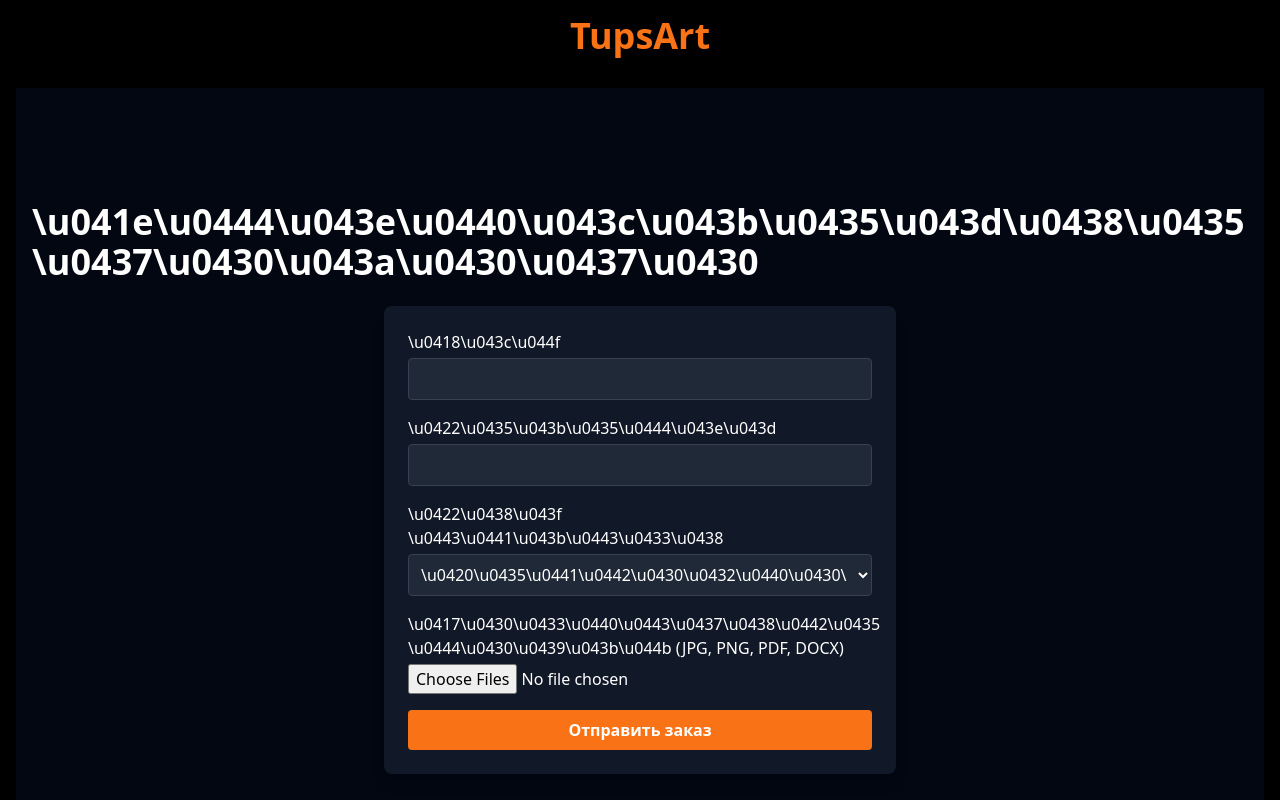
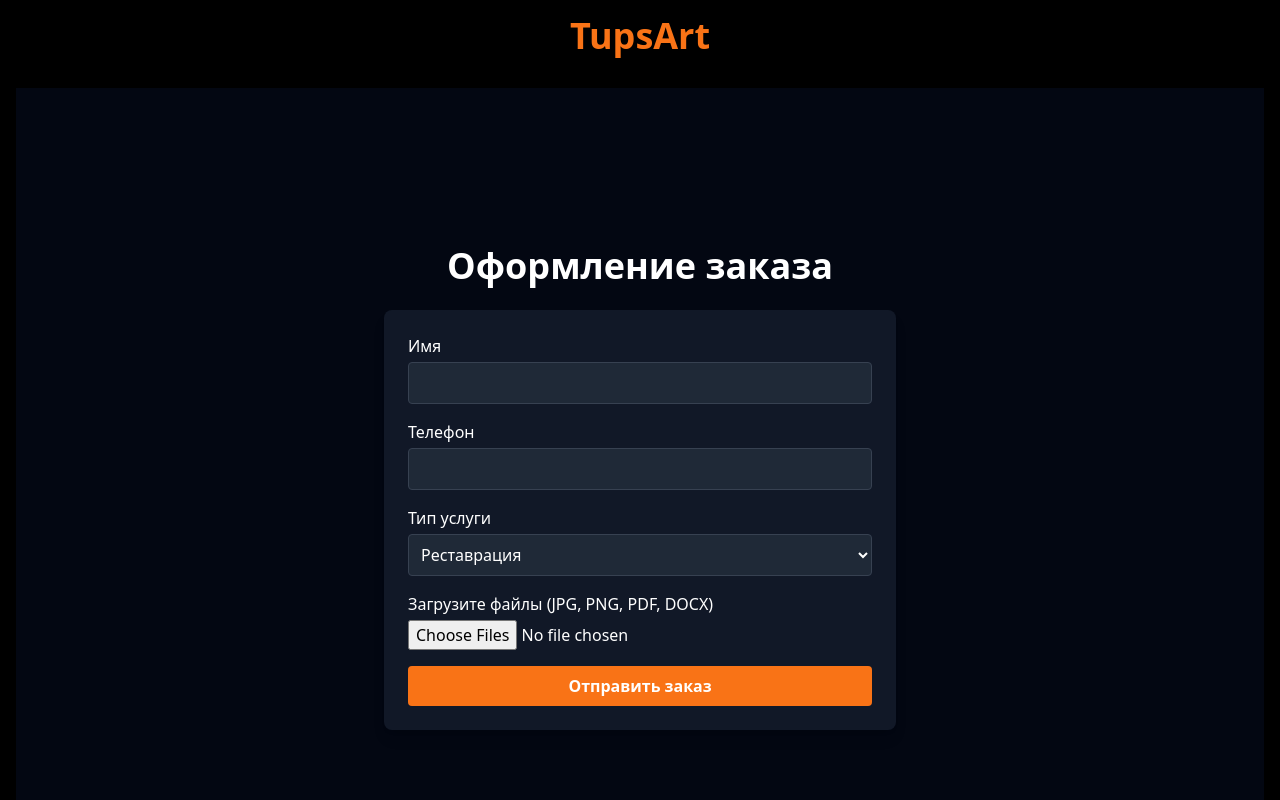
Before and after one commit to nikolaevmichil651-coder/tupsart-order-app, a Next.js app: page / in a window 1280 px wide. Shown: the top 800 px of the page. Built offline with nearby package versions, Linux system fonts and the light colour scheme.

Commit message:
Fix page.tsx: clean syntax and remove unicode issues

```diff
--- a/app/page.tsx
+++ b/app/page.tsx
@@ -1,5 +1,4 @@
 "use client";
-
 import React, { useState, FormEvent } from "react";
 
 const MAX_SIZE = 15 * 1024 * 1024; // 15MB
@@ -18,7 +17,7 @@
     const list = Array.from(e.target.files);
     const totalSize = list.reduce((acc, file) => acc + file.size, 0);
     if (totalSize > MAX_SIZE) {
-      setError("\u0421\u0443\u043c\u043c\u0430\u0440\u043d\u044b\u0439 \u0440\u0430\u0437\u043c\u0435\u0440 \u0444\u0430\u0439\u043b\u043e\u0432 \u043f\u0440\u0435\u0432\u044b\u0448\u0430\u0435\u0442 15 \u041c\u0411");
+      setError("Суммарный размер файлов превышает 15 МБ");
       return;
     }
     setFiles(list);
@@ -46,11 +45,11 @@
       setSuccess(true);
       setName("");
       setPhone("");
-        setService("\u0420\u0435\u0441\u0442\u0430\u0432\u0440\u0430\u0446\u0438\u044f");
+      setService("Реставрация");
       setFiles([]);
       } else {
       const text = await res.text();
-        setError(text || "\u041e\u0448\u0438\u0431\u043a\u0430 \u043e\u0442\u043f\u0440\u0430\u0432\u043a\u0438");
+      setError(text || "Ошибка отправки");
       }
     } catch (err: any) {
       setError(err.message);
@@ -61,12 +60,12 @@
 
   return (
     <main className="flex flex-col items-center justify-center min-h-screen bg-gray-950 text-white px-4">
-      <h1 className="text-4xl font-bold mb-6">\u041e\u0444\u043e\u0440\u043c\u043b\u0435\u043d\u0438\u0435 \u0437\u0430\u043a\u0430\u0437\u0430</h1>
+      <h1 className="text-4xl font-bold mb-6">Оформление заказа</h1>
       <form onSubmit={handleSubmit} className="w-full max-w-lg bg-gray-900 p-6 rounded-lg shadow-lg space-y-4">
         {error && <div className="text-red-500">{error}</div>}
-        {success && <div className="text-green-500">\u0417\u0430\u043a\u0430\u0437 \u0443\u0441\u043f\u0435\u0448\u043d\u043e \u043e\u0442\u043f\u0440\u0430\u0432\u043b\u0435\u043d!</div>}
+        {success && <div className="text-green-500">Заказ успешно отправлен!</div>}
         <div>
-          <label className="block mb-1">\u0418\u043c\u044f</label>
+          <label className="block mb-1">Имя</label>
           <input
             type="text"
             className="w-full bg-gray-800 border border-gray-700 rounded p-2"
@@ -76,7 +75,7 @@
           />
         </div>
         <div>
-          <label className="block mb-1">\u0422\u0435\u043b\u0435\u0444\u043e\u043d</label>
+          <label className="block mb-1">Телефон</label>
           <input
             type="tel"
             className="w-full bg-gray-800 border border-gray-700 rounded p-2"
@@ -86,19 +85,19 @@
           />
         </div>
         <div>
-          <label className="block mb-1">\u0422\u0438\u043f \u0443\u0441\u043b\u0443\u0433\u0438</label>
+          <label className="block mb-1">Тип услуги</label>
           <select
             className="w-full bg-gray-800 border border-gray-700 rounded p-2"
             value={service}
             onChange={(e) => setService(e.target.value)}
           >
-            <option value="\u0420\u0435\u0441\u0442\u0430\u0432\u0440\u0430\u0446\u0438\u044f">\u0420\u0435\u0441\u0442\u0430\u0432\u0440\u0430\u0446\u0438\u044f</option>
-            <option value="\u041f\u0435\u0447\u0430\u0442\u044c">\u041f\u0435\u0447\u0430\u0442\u044c</option>
-            <option value="\u0414\u0438\u0437\u0430\u0439\u043d">\u0414\u0438\u0437\u0430\u0439\u043d</option>
+            <option value="Реставрация">Реставрация</option>
+            <option value="Печать">Печать</option>
+            <option value="Дизайн">Дизайн</option>
           </select>
         </div>
         <div>
-          <label className="block mb-1">\u0417\u0430\u0433\u0440\u0443\u0437\u0438\u0442\u0435 \u0444\u0430\u0439\u043b\u044b (JPG, PNG, PDF, DOCX)</label>
+          <label className="block mb-1">Загрузите файлы (JPG, PNG, PDF, DOCX)</label>
           <input
             type="file"
             multiple
@@ -112,7 +111,7 @@
           className="w-full bg-[#f97316] hover:bg-[#e76c10] text-white font-semibold py-2 px-4 rounded"
           disabled={loading}
         >
-          {loading ? <span className="loader mx-auto"></span> : '\u041e\u0442\u043f\u0440\u0430\u0432\u0438\u0442\u044c \u0437\u0430\u043a\u0430\u0437'}
+          {loading ? <span className="loader mx-auto"></span> : 'Отправить заказ'}
         </button>
       </form>
     </main>
```
Lines whose indentation alone changed are shown as unchanged.
